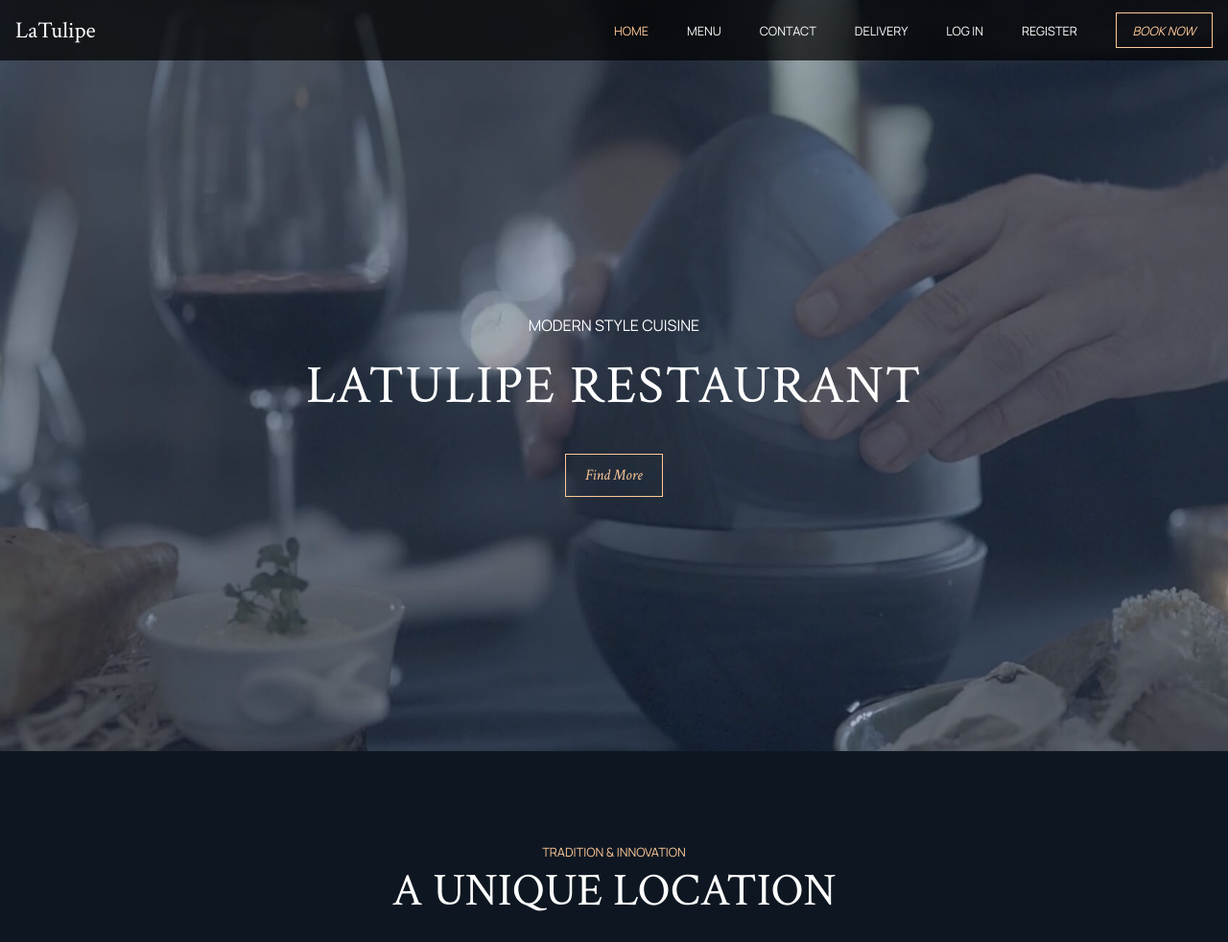
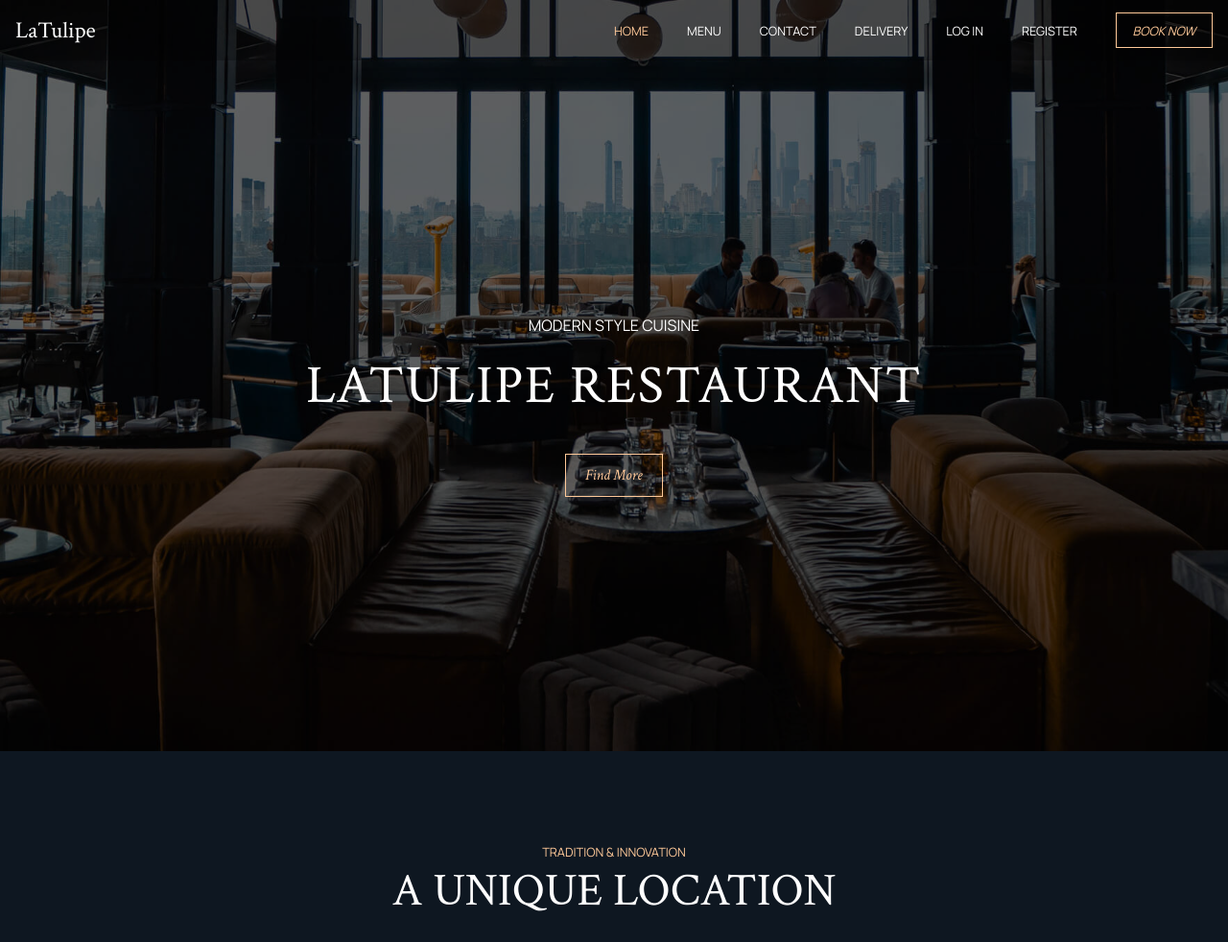
Before and after one commit to Linda-Hasanaj/Backend_Restaurant_Website, a PHP site: page / in a window 1280 px wide. Shown: the top 982 px of the page at 96% size. Run offline with PHP 8.4, Linux system fonts and the light colour scheme; some libraries are stand-ins or nearby versions.

Commit message:
Backphoto

```diff
--- a/Restaurant/Restaurant-main/css/home.css
+++ b/Restaurant/Restaurant-main/css/home.css
@@ -1,6 +1,11 @@
 .header {
-    background-image: url(../images/home/headerBackground.jpg);
+    background-image: url(../images/menu/Background-menu.jpg);
 }
+
+.headerContent{
+    background-color: rgba(0, 0, 0, 0.6);
+}
+
 
 .hidden {
     opacity: 0;
--- a/Restaurant/Restaurant-main/register.php
+++ b/Restaurant/Restaurant-main/register.php
@@ -133,7 +133,7 @@ if($_SERVER["REQUEST_METHOD"] == "POST"){
             </a>
             <ul class="nav-list row" id="nav-list">
                 <li class="nav-item"><a href="javascript:void(0);" onclick="removeMenu()" class="nav-link"><i class="fa-solid fa-xmark"></i></a></li>
-                <li class="nav-item"><a href="index.html" class="nav-link">aaaHome</a></li>
+                <li class="nav-item"><a href="index.html" class="nav-link">Home</a></li>
                 <li class="nav-item"><a href="menu.html" class="nav-link">Menu</a></li>
                 <li class="nav-item"><a href="contact.html" class="nav-link">Contact</a></li>
                 <li class="nav-item"><a href="delivery.html" class="nav-link">Delivery</a></li>
```
